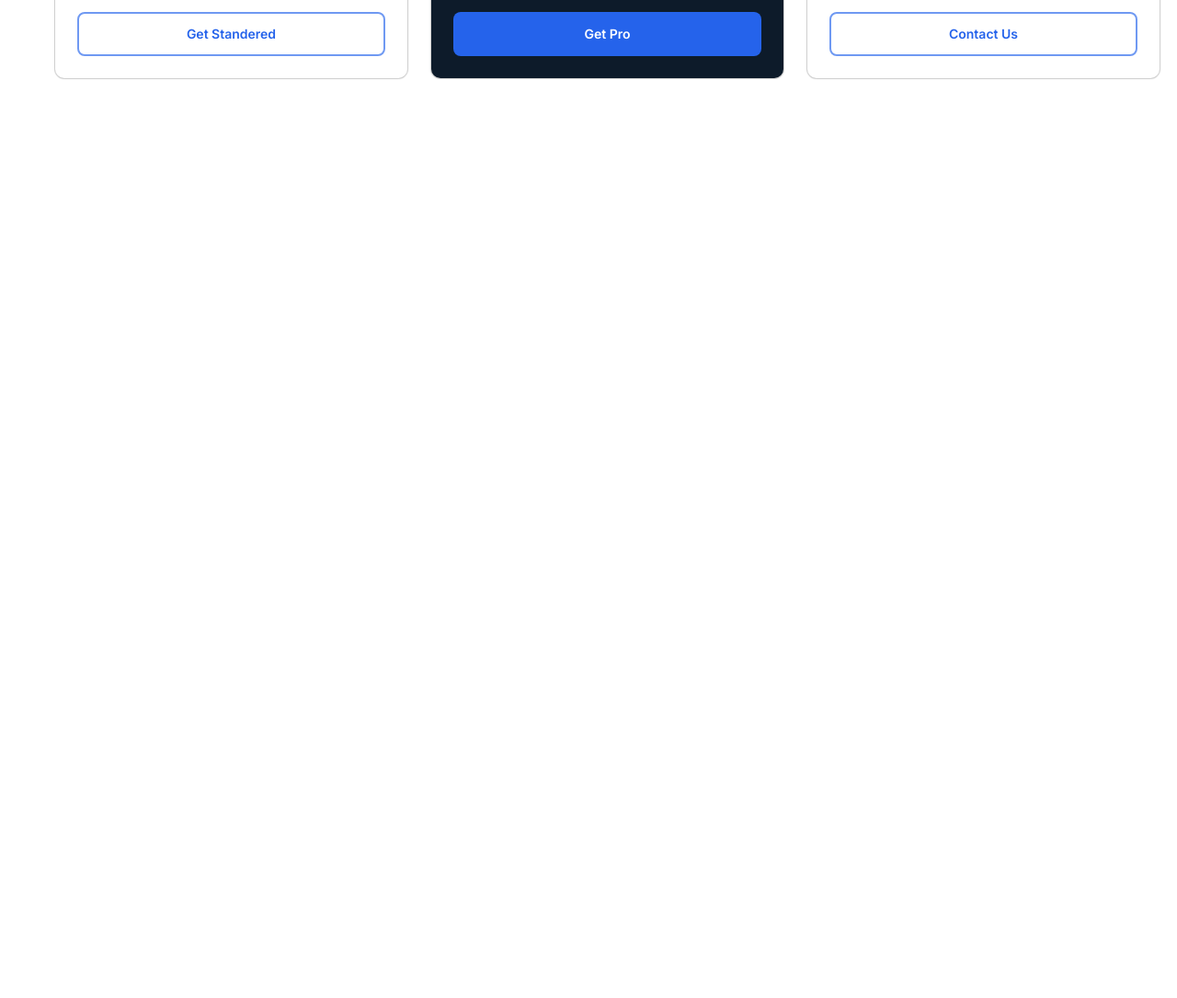
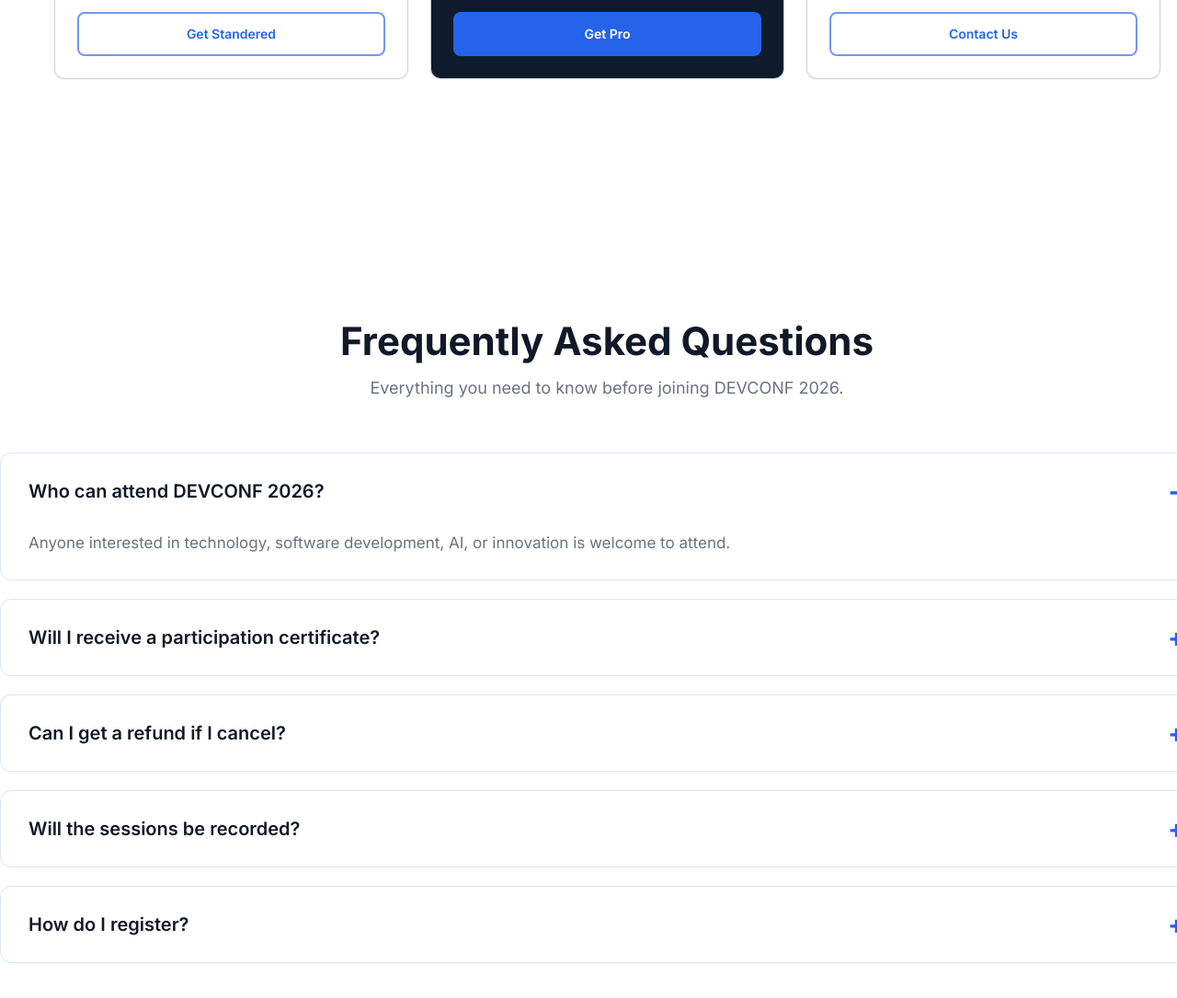
Before and after one commit to muazsiraj03/ph-assignment-01, a plain HTML site: page index.html in a window 1280 px wide. Shown: the part 2527-3612 px from the top of the page at 92% size. Before the commit the page ends 2772 px from the top, so only its background shows below. Drawn offline with Linux system fonts and the light colour scheme.

Commit message:
faq section added

```diff
--- a/index.html
+++ b/index.html
@@ -1,5 +1,6 @@
 <!doctype html>
 <html lang="en">
+
 <head>
   <meta charset="UTF-8" />
   <meta name="viewport" content="width=device-width, initial-scale=1.0" />
@@ -7,17 +8,14 @@
   <link rel="stylesheet" href="./style.css" />
   <link rel="preconnect" href="https://fonts.googleapis.com" />
   <link rel="preconnect" href="https://fonts.gstatic.com" crossorigin />
-    <link
-      href="https://fonts.googleapis.com/css2?family=Arimo:ital,wght@0,400..700;1,400..700&display=swap"
-      rel="stylesheet"
-    />
+  <link href="https://fonts.googleapis.com/css2?family=Arimo:ital,wght@0,400..700;1,400..700&display=swap"
+    rel="stylesheet" />
 
   <link rel="preconnect" href="https://fonts.googleapis.com" />
   <link rel="preconnect" href="https://fonts.gstatic.com" crossorigin />
   <link
     href="https://fonts.googleapis.com/css2?family=Inter:ital,opsz,wght@0,14..32,100..900;1,14..32,100..900&display=swap"
-      rel="stylesheet"
-    />
+    rel="stylesheet" />
 </head>
 
 <body>
@@ -174,6 +172,66 @@
         </div>
       </div>
     </section>
+    <!-- pricing section end -->
+
+    <!-- FAQ Section start-->
+    <section class="faq-section">
+      <div class="faq-container">
+        <div class="faq-heading">
+          <h2>Frequently Asked Questions</h2>
+          <p>
+            Everything you need to know before joining DEVCONF 2026.
+          </p>
+        </div>
+
+        <div class="faq-list">
+
+          <details class="faq-item" open>
+            <summary>Who can attend DEVCONF 2026?</summary>
+            <p>
+              Anyone interested in technology, software development, AI, or
+              innovation is welcome to attend.
+            </p>
+          </details>
+
+          <details class="faq-item">
+            <summary>Will I receive a participation certificate?</summary>
+            <p>
+              Yes. All registered attendees will receive a digital certificate
+              after the event.
+            </p>
+          </details>
+
+          <details class="faq-item">
+            <summary>Can I get a refund if I cancel?</summary>
+            <p>
+              Refund requests are accepted up to 7 days before the conference.
+              After that, tickets become non-refundable.
+            </p>
+          </details>
+
+          <details class="faq-item">
+            <summary>Will the sessions be recorded?</summary>
+            <p>
+              Selected keynote sessions will be recorded and shared with attendees
+              after the conference.
+            </p>
+          </details>
+
+          <details class="faq-item">
+            <summary>How do I register?</summary>
+            <p>
+              Click the "Register Now" button, choose your ticket, complete the
+              payment, and you'll receive a confirmation email.
+            </p>
+          </details>
+
+        </div>
+      </div>
+    </section>
+    <!-- FAQ section end -->
   </main>
+
 </body>
+
 </html>
--- a/style.css
+++ b/style.css
@@ -302,3 +302,88 @@ border-color: #e5e7eb30;
 }
 
 /* pricing section style end */
+
+
+/* FAQ section style start */
+
+.faq-section {
+  padding: 100px 0;
+  background: #ffffff;
+}
+
+.faq-container {
+  width: 1320px;
+  margin: 0 auto;
+}
+
+.faq-heading {
+  text-align: center;
+  margin-bottom: 60px;
+}
+
+.faq-heading h2 {
+  font-size: 42px;
+  font-weight: 700;
+  color: #111827;
+  margin-bottom: 15px;
+}
+
+.faq-heading p {
+  font-size: 18px;
+  color: #6b7280;
+}
+
+.faq-list {
+  display: flex;
+  flex-direction: column;
+  gap: 20px;
+}
+
+.faq-item {
+  border: 1px solid #dbe4f3;
+  border-radius: 12px;
+  background: #ffffff;
+  transition: 0.3s;
+}
+
+.faq-item:hover {
+  border-color: #2563eb;
+  box-shadow: 0 8px 25px rgba(37, 99, 235, 0.08);
+}
+
+.faq-item summary {
+  list-style: none;
+  cursor: pointer;
+  padding: 24px 30px;
+  font-size: 20px;
+  font-weight: 600;
+  color: #111827;
+  display: flex;
+  justify-content: space-between;
+  align-items: center;
+}
+
+.faq-item summary::-webkit-details-marker {
+  display: none;
+}
+
+.faq-item summary::after {
+  content: "+";
+  font-size: 28px;
+  color: #2563eb;
+  font-weight: bold;
+  transition: 0.3s;
+}
+
+.faq-item[open] summary::after {
+  content: "−";
+}
+
+.faq-item p {
+  padding: 0 30px 24px;
+  color: #6b7280;
+  font-size: 17px;
+  line-height: 1.8;
+}
+
+/* FAQ section style end */
```
Also changed, not shown: img/facebook.png (added), img/instagram.png (added), img/linkedin.png (added), img/twitter (1).png (added), img/twitter.png (added), img/youtube.png (added). Lines whose indentation alone changed are shown as unchanged.
